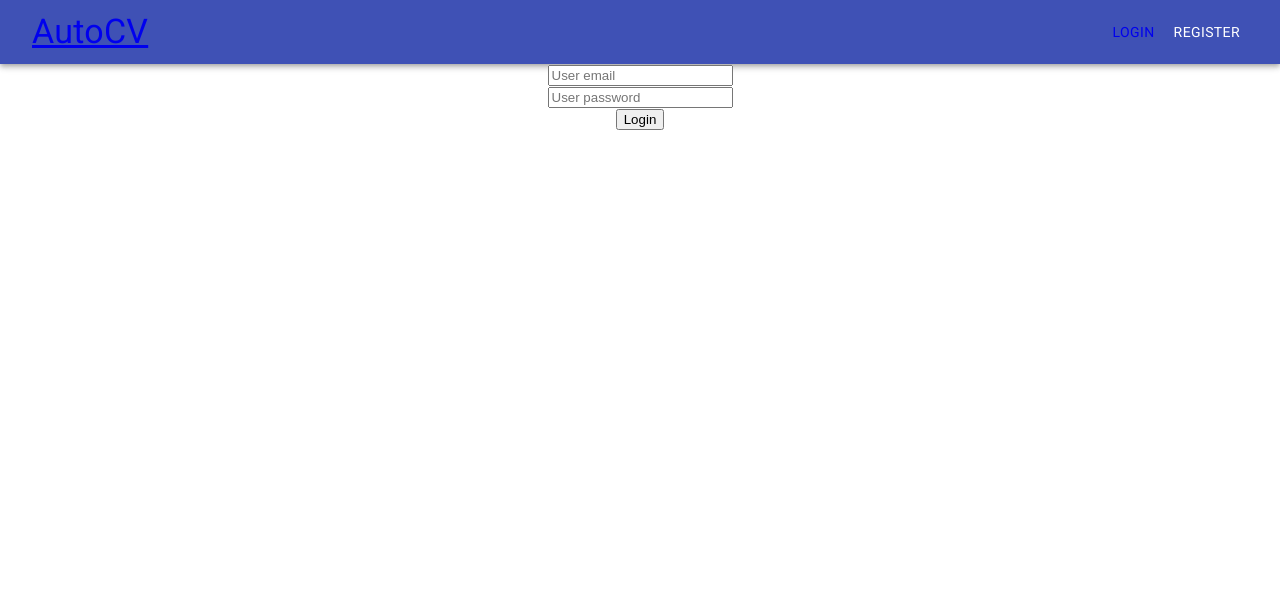
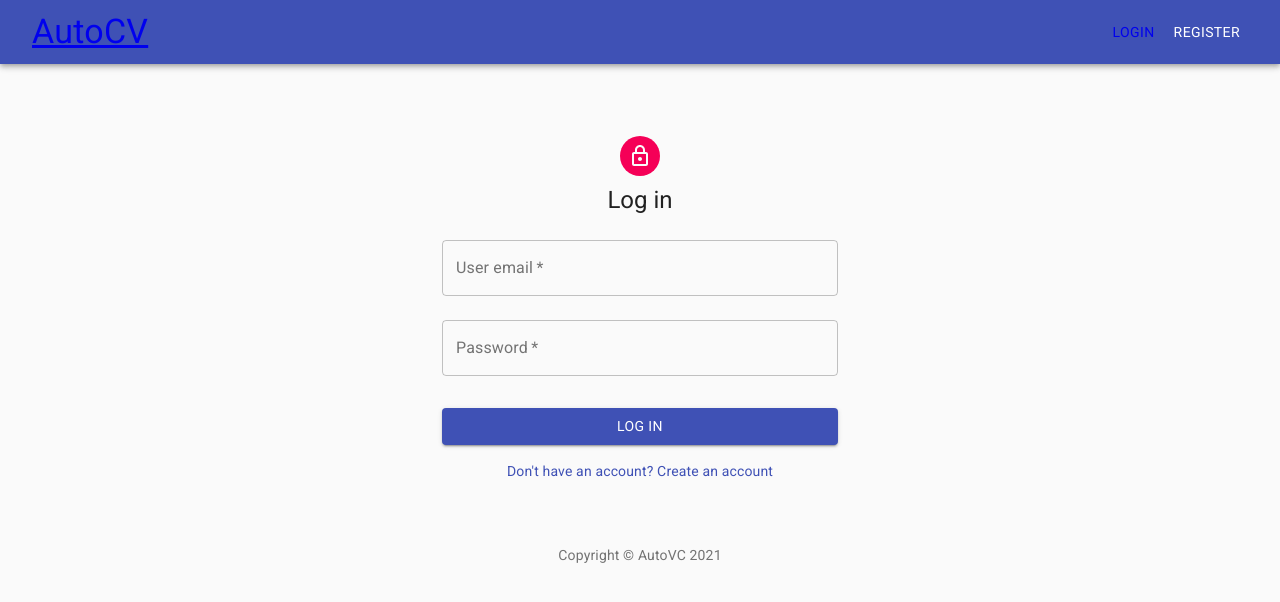
Before and after one commit to youssefmzouri/autocv-client, a React (Create React App) app: page /auth in a window 1280 px wide. Shown: the top 602 px of the page. Built offline with nearby package versions, Linux system fonts and the light colour scheme.

Commit message:
refactor login form component

```diff
--- a/package.json
+++ b/package.json
@@ -5,6 +5,7 @@
   "dependencies": {
     "@material-ui/core": "4.11.4",
     "@material-ui/icons": "4.11.2",
+    "@material-ui/lab": "4.0.0-alpha.58",
     "@testing-library/jest-dom": "^5.12.0",
     "@testing-library/react": "^11.2.6",
     "@testing-library/user-event": "^12.8.3",
--- a/src/components/Header.js
+++ b/src/components/Header.js
@@ -1,5 +1,5 @@
 import React, {useContext} from 'react';
-import {Link} from 'wouter';
+import {Link, useLocation} from 'wouter';
 import SessionContext from './../context/SessionContext';
 
 // material-ui
@@ -11,10 +11,12 @@
 
 const Header = () => {
     const {session, setSession} = useContext(SessionContext);
+    const [location, setLocation] = useLocation();
 
     const doLogout = () => {
         window.localStorage.removeItem('loggedAutoCvAppUser');
         setSession(null);
+        if (location === '/home') setLocation('/');
     }
 
     return (
--- a/src/components/Login.js
+++ b/src/components/Login.js
@@ -1,10 +1,58 @@
 import React, {useState} from 'react';
 import Notification from '../components/Notification';
+
+// material-ui
+
+import Avatar from '@material-ui/core/Avatar';
+import Button from '@material-ui/core/Button';
+import CssBaseline from '@material-ui/core/CssBaseline';
+import TextField from '@material-ui/core/TextField';
+import FormControlLabel from '@material-ui/core/FormControlLabel';
+import Checkbox from '@material-ui/core/Checkbox';
+import Link from '@material-ui/core/Link';
+import Grid from '@material-ui/core/Grid';
+import Box from '@material-ui/core/Box';
+import LockOutlinedIcon from '@material-ui/icons/LockOutlined';
+import Typography from '@material-ui/core/Typography';
+import { makeStyles } from '@material-ui/core/styles';
+import Container from '@material-ui/core/Container';
+
+function Copyright() {
+    return (
+      <Typography variant="body2" color="textSecondary" align="center">
+        {'Copyright © '} AutoVC{' '} {new Date().getFullYear()}
+      </Typography>
+    );
+}
+
+const useStyles = makeStyles((theme) => ({
+    paper: {
+      marginTop: theme.spacing(8),
+      display: 'flex',
+      flexDirection: 'column',
+      alignItems: 'center',
+    },
+    avatar: {
+      margin: theme.spacing(1),
+      backgroundColor: theme.palette.secondary.main,
+    },
+    form: {
+      width: '100%', // Fix IE 11 issue.
+      marginTop: theme.spacing(1),
+    },
+    submit: {
+      margin: theme.spacing(3, 0, 2),
+    },
+}));
 
 const Login = ({doLogin, handleUserSession}) => {
     const [userEmail, setUserEmail] = useState('');
     const [userPassword, setUserPassword] = useState('');
-    const [errorMessage, setErrorMessage] = useState(null);
+    const [notificationMessage, setNotificationMessage] = useState({
+        message: null,
+        severity: null
+    });
+    const classes = useStyles();
 
     const handleLogin = async (event) => {
         event.preventDefault();
@@ -24,40 +72,73 @@
             setUserPassword('');
         } catch (e) {
             console.log('Wrong credentials');
-            setErrorMessage('Wrong credentials');
+            setNotificationMessage({message:'Wrong credentials', severity: 'error'});
             setTimeout(() => {
-                setErrorMessage(null)
+                setNotificationMessage({message:null});
             }, 5000);
         }
     }
 
-    return (
-        <div className="loginFormContainer">
-            <Notification message={errorMessage} />
-            <form onSubmit={handleLogin}>
-                <div>
-                    <input
-                        type="text"
+    return(
+        <Container component="main" maxWidth="xs">
+            <CssBaseline />
+            <div className={classes.paper}>
+                <Avatar className={classes.avatar}>
+                    <LockOutlinedIcon />
+                </Avatar>
+                <Typography component="h1" variant="h5">
+                    Log in
+                </Typography>
+                <Notification message={notificationMessage.message} severity={notificationMessage.severity}/>
+                <form className={classes.form} onSubmit={handleLogin} noValidate>
+                    <TextField
+                        name="email"
                         value={userEmail}
-                        name="email"
-                        placeholder="User email"
                         onChange={({target}) => setUserEmail(target.value)}
+                        id="email"
+                        label="User email"
+                        variant="outlined"
+                        margin="normal"
+                        required
+                        fullWidth
+                        autoComplete="email"
                     />
-                    </div>
-                    <div>
-                    <input
+                    <TextField
+                        name="password"
                         type="password"
                         value={userPassword}
-                        name="password"
+                        onChange={({target}) => setUserPassword(target.value)}
+                        id="password"
+                        variant="outlined"
+                        margin="normal"
+                        required
+                        fullWidth
+                        label="Password"
+                        autoComplete="current-password"
                         placeholder="User password"
-                        onChange={({target}) => setUserPassword(target.value)}
                     />
-                </div>
-                <button>
-                    Login
-                </button>
-            </form>
-        </div>
+                    <Button
+                        type="submit"
+                        fullWidth
+                        variant="contained"
+                        color="primary"
+                        className={classes.submit}
+                    >
+                        Log in
+                    </Button>
+                    <Grid container>
+                        <Grid item xs>
+                            <Link href="#" variant="body2">
+                                {"Don't have an account? Create an account"}
+                            </Link>
+                        </Grid>
+                    </Grid>
+                </form>
+            </div>
+            <Box mt={8}>
+                <Copyright />
+            </Box>
+        </Container>
     );
 }
 
--- a/src/components/Notification.js
+++ b/src/components/Notification.js
@@ -1,13 +1,25 @@
 import React from 'react';
+import { makeStyles } from '@material-ui/core/styles';
+import Alert from '@material-ui/lab/Alert';
 
-const Notification = ({ message }) => {
+const useStyles = makeStyles((theme) => ({
+  root: {
+    width: '100%',
+    '& > * + *': {
+      marginTop: theme.spacing(2),
+    },
+  },
+}));
+
+const Notification = ({ message, severity = 'info' }) => {
+  const classes = useStyles();
   if (message === null) {
     return null;
   }
 
   return (
-    <div className="error">
-      {message}
+    <div className={classes.root}>
+      <Alert severity={severity}>{message}</Alert>
     </div>
   )
 }
--- a/src/pages/Auth/index.js
+++ b/src/pages/Auth/index.js
@@ -2,7 +2,7 @@
 import loginService from '../../services/login';
 import LoginForm from '../../components/Login';
 import SessionContext from './../../context/SessionContext';
-import Home from './../Home'
+import Home from './../Home';
 
 import './Auth.css';
 
--- a/src/pages/Home/index.js
+++ b/src/pages/Home/index.js
@@ -3,7 +3,7 @@
 import './Home.css';
 
 export default function Home() {
-    const [location, setLocation] = useLocation();
+    const setLocation = useLocation()[1];
     useEffect( () => {
         setLocation('/home');
     });
```
Also changed, not shown: 1 other file (tests, documents, lock files or other folders).
